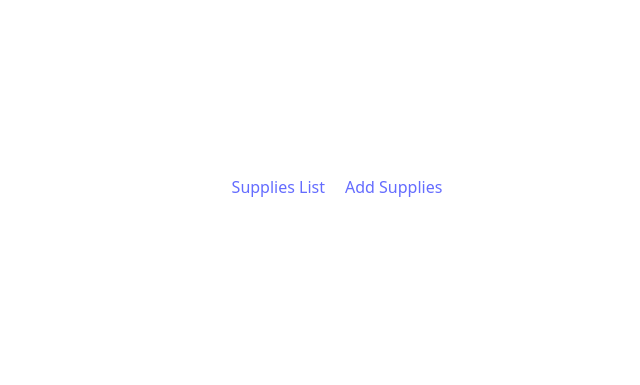
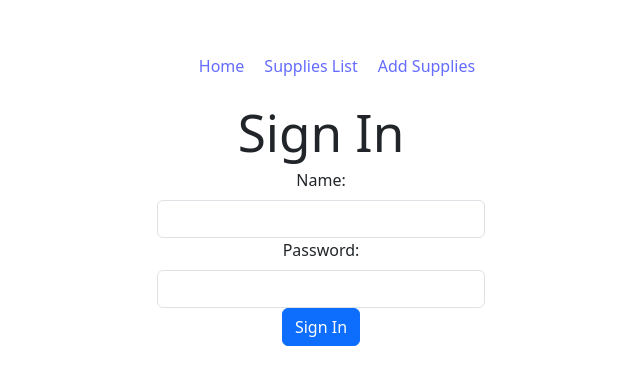
Before and after one commit to P-Gayle/material-minder, a React (Vite) app in the folder frontend/: page /signin in a window 1280 px wide. Shown: the part 205-590 px from the top of the page, without its empty margins (319-959 px from the left). Built offline with nearby package versions, Linux system fonts and the light colour scheme.

Commit message:
error messages

```diff
--- a/frontend/index.html
+++ b/frontend/index.html
@@ -5,7 +5,7 @@
     <link rel="icon" type="image/svg+xml" href="/vite.svg" />
     <meta name="viewport" content="width=device-width, initial-scale=1.0" />
     <script src="https://kit.fontawesome.com/5cc5f00519.js" crossorigin="anonymous"></script>
-    <title>Vite + React</title>
+    <title>Material Minder</title>
   </head>
   <body>
     <div id="root"></div>
--- a/frontend/src/App.jsx
+++ b/frontend/src/App.jsx
@@ -3,8 +3,11 @@ import EditSupplies from './components/EditSupplies'
 import SuppliesList from './components/SuppliesList'
 import UpdateQuantity from './components/UpdateQuantity'
 import SupplyDetails from './components/SupplyDetails/SupplyDetails'
+import SignUp from './components/Auth/SignUp'
+import SignIn from './components/Auth/SignIn'
 import { BrowserRouter, Routes, Route } from 'react-router-dom'
 import NavBar from './components/NavBar'
+import Home from './components/Home'
 import './App.css'
 
 function App() {
@@ -15,11 +18,14 @@ function App() {
         <BrowserRouter>
         <NavBar/>
           <Routes>
-            <Route path="/" element={<SuppliesList />} />
+            <Route path="/" element={<Home />} />
+            <Route path="/list" element={<SuppliesList />} />
             <Route path="/add" element={<AddSupplies />} />
             <Route path="/supply/:id/edit" element={<EditSupplies/>}/>
             <Route path="/supply/:id/quantity" element={<UpdateQuantity />} />
             <Route path="/supply/:id/details" element={<SupplyDetails />} />
+            <Route path="/signup" element={<SignUp />} />
+            <Route path="/signin" element={<SignIn />} />
           </Routes>
         </BrowserRouter>
       </div>
--- a/frontend/src/components/AddSupplies.jsx
+++ b/frontend/src/components/AddSupplies.jsx
@@ -51,7 +51,7 @@ const AddSupplies = () => {
 
       const response = await axios.post('http://localhost:80/material-minder/api/supplies/save', formData)
       console.log(response.data)
-      navigate('/')
+      navigate('/list')
     } catch (error) {
       console.error(error);
       throw new Error('Failed to add a supply product');
--- /dev/null
+++ b/frontend/src/components/Auth/SignIn.jsx
@@ -0,0 +1,47 @@
+import 'bootstrap/dist/css/bootstrap.css';
+import Form from 'react-bootstrap/Form';
+import Button from 'react-bootstrap/Button';
+import { useState } from 'react'
+import { useNavigate } from 'react-router-dom'
+import axios from 'axios'
+
+const handleSubmit = async (event) => {
+    event.preventDefault();
+}
+
+const handleChange = (event) => {
+
+}
+
+const SignIn = () => {
+
+    return (
+        <>
+            <h1>Sign In</h1>
+            <Form onSubmit={handleSubmit} encType="multipart/form-data">
+
+          <Form.Group>
+            <Form.Label>Name:</Form.Label>
+            <Form.Control
+              type="text"
+              name="users-name"
+              onChange={handleChange} />
+          </Form.Group>
+
+          <Form.Group>
+              <Form.Label>Password:</Form.Label>
+            <Form.Control
+                type="text"
+                name="password"
+                onChange={handleChange} />
+          </Form.Group>
+
+          <Button variant="primary" type="submit">
+            Sign In
+          </Button>
+        </Form>
+        </>
+    )
+}
+
+export default SignIn
--- /dev/null
+++ b/frontend/src/components/Auth/SignUp.jsx
@@ -0,0 +1,105 @@
+import 'bootstrap/dist/css/bootstrap.css';
+import Form from 'react-bootstrap/Form';
+import Button from 'react-bootstrap/Button';
+import { useState, useEffect } from 'react'
+import './auth.css'
+// import { useNavigate } from 'react-router-dom'
+// import axios from 'axios'
+
+const SignUp = () => {
+  const [user, setUser] = useState("")
+  const [password, setPassword] = useState("")
+  const [passwordConfirmation, setPasswordConfirmation] = useState("")
+  const [error, setError] = useState("")
+  const [msg, setMsg] = useState("")
+
+  useEffect(() => {
+    setTimeout(function(){
+      setMsg("")
+    }, 15000)
+  }, [msg])
+
+  const handleSubmit = async (event) => {
+    event.preventDefault();
+}
+
+const handleChange = (e, type) => {
+  switch (type) {
+    case "user":
+      setError("")
+      setUser(e.target.value)
+      if (e.target.value === "") {
+        setError("Username cannot be empty")
+      }
+      break;
+    case "password":
+      setError("")
+      setPassword(e.target.value)
+      if (e.target.value === "") {
+        setError("Password cannot be empty")
+      }
+      break;
+    case "passwordConfirmation":
+      setError("")
+      setPasswordConfirmation(e.target.value)
+      if (e.target.value === "") {
+        setError("Password Confirmation cannot be empty")
+      }
+      else if (e.target.value !== password) {
+        setError("Password and Password Confirmation must match")
+      }
+      break;
+    default:
+  }
+}
+
+    return (
+        <>
+        <h1>Sign Up</h1>
+
+
+        <Form onSubmit={handleSubmit} className="form">
+          <p>
+            {msg !== "" ?
+              <span className="success">{msg}</span> :
+              <span className="error">{error}</span>
+            }
+
+          </p>
+
+          <Form.Group>
+            <Form.Label>Name:</Form.Label>
+            <Form.Control
+              type="text"
+              name="user"
+              value={user}
+              onChange={(e) => handleChange(e, "user")} />
+          </Form.Group>
+
+          <Form.Group>
+              <Form.Label>Password:</Form.Label>
+            <Form.Control
+              type="text"
+              name="password"
+              value={password}
+              onChange={(e) => handleChange(e, "password")} />
+          </Form.Group>
+
+          <Form.Group>
+              <Form.Label>Confirm Password:</Form.Label>
+            <Form.Control
+              type="text"
+              name="passwordConfirmation"
+              value={passwordConfirmation}
+              onChange={(e) => handleChange(e, "passwordConfirmation")} />
+          </Form.Group>
+
+          <Button variant="primary" type="submit">
+            Sign Up
+          </Button>
+        </Form>
+        </>
+    )
+}
+
+export default SignUp
--- /dev/null
+++ b/frontend/src/components/Auth/auth.css
@@ -0,0 +1,11 @@
+.error {
+    color: red;
+    font-size: 0.8rem;
+    margin-top: 0.5rem;
+}
+
+.success {
+    color: green;
+    font-size: 0.8rem;
+    margin-top: 0.5rem;
+}
--- a/frontend/src/components/EditSupplies.jsx
+++ b/frontend/src/components/EditSupplies.jsx
@@ -37,7 +37,7 @@ function EditSupplies() {
     try {
       const response = await axios.put(`http://localhost:80/material-minder/api/supply/${id}/edit`, inputs)
       console.log(response.data)
-      navigate('/')
+      navigate(-1)
     } catch (error) {
       console.error(error);
       throw new Error('Failed to edit the supply product');
--- /dev/null
+++ b/frontend/src/components/Home.jsx
@@ -0,0 +1,5 @@
+const Home = () => {
+    return "Home"
+}
+
+export default Home
--- a/frontend/src/components/NavBar.jsx
+++ b/frontend/src/components/NavBar.jsx
@@ -4,9 +4,12 @@ const NavBar = () => {
   return (
     <div>
         <nav>
-            <ul>
+              <ul>
+                  <li>
+                    <Link to="/">Home</Link>
+                </li>
                 <li>
-                    <Link to="/">Supplies List</Link>
+                    <Link to="/list">Supplies List</Link>
                 </li>
                 <li>
                     <Link to="/add">Add Supplies</Link>
--- a/frontend/src/components/UpdateQuantity.jsx
+++ b/frontend/src/components/UpdateQuantity.jsx
@@ -43,7 +43,7 @@ const handleSubmit = async (event) => {
         }
       )
       console.log(response.data)
-      navigate('/')
+      navigate('/list')
     } catch (error) {
       console.error(error);
       throw new Error('Failed to edit the supply product');
```
